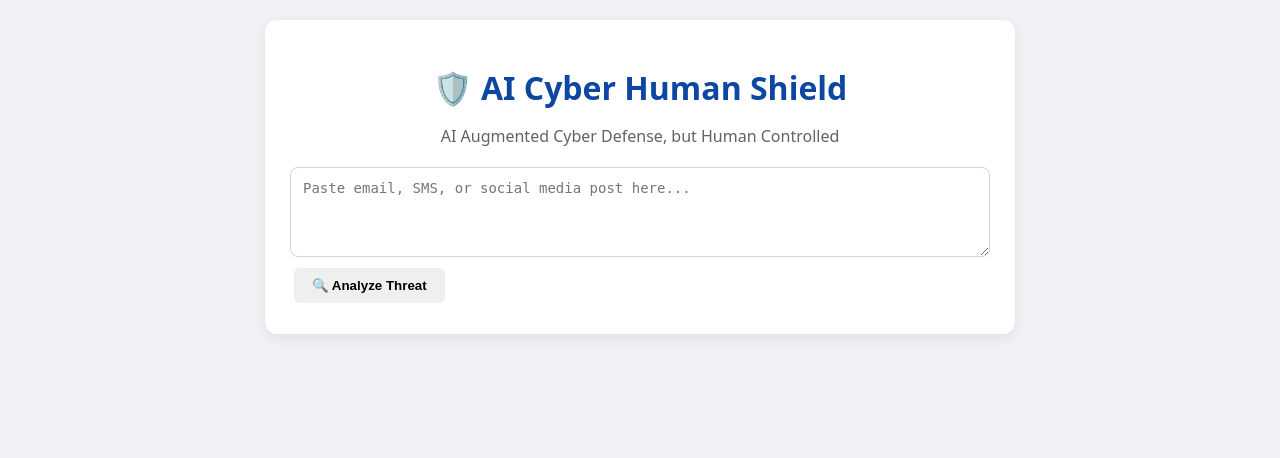
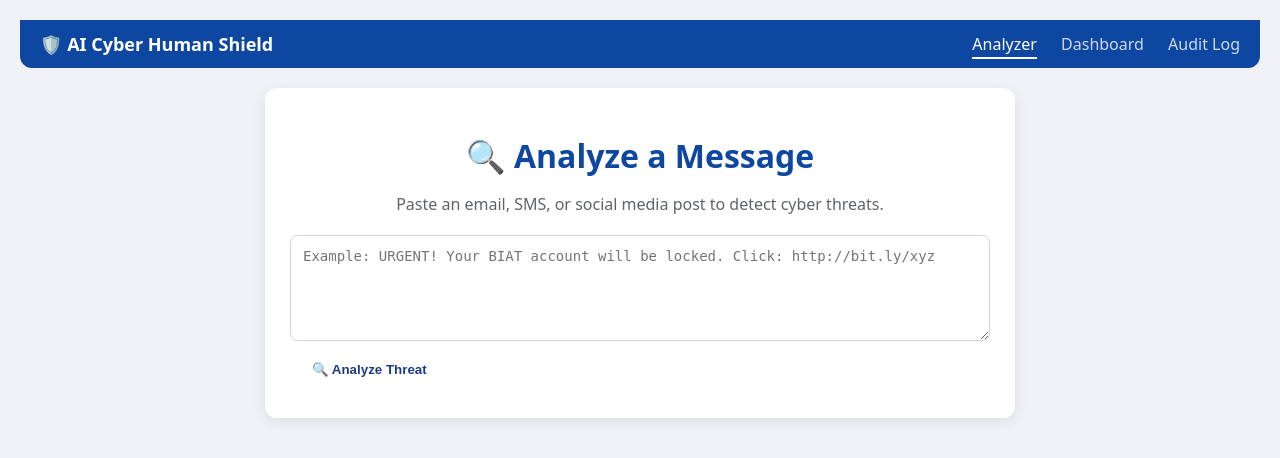
Before and after one commit to founounDhhibi/girlsFmm, a Flask app: page / in a window 1280 px wide. Shown: the top 458 px of the page. Run offline with Flask 3, Linux system fonts and the light colour scheme.

Commit message:
Update index template

```diff
--- a/templates/index.html
+++ b/templates/index.html
@@ -3,20 +3,31 @@
 <head>
     <meta charset="UTF-8">
     <meta name="viewport" content="width=device-width, initial-scale=1.0">
-    <title>AI Cyber Human Shield</title>
+    <title>Analyzer - AI Cyber Human Shield</title>
     <link rel="stylesheet" href="{{ url_for('static', filename='style.css') }}">
 </head>
 <body>
-    <div class="container">
-        <h1>🛡️ AI Cyber Human Shield</h1>
-        <p class="subtitle">AI Augmented Cyber Defense, but Human Controlled</p>
+    <!-- NAVIGATION BAR -->
+    <nav class="top-nav">
+        <div class="nav-brand">🛡️ AI Cyber Human Shield</div>
+        <div class="nav-links">
+            <a href="/" class="active">Analyzer</a>
+            <a href="/dashboard">Dashboard</a>
+            <a href="/audit-log">Audit Log</a>
+        </div>
+    </nav>
+
+    <!-- MAIN CONTENT -->
+    <main class="container">
+        <h1>🔍 Analyze a Message</h1>
+        <p class="subtitle">Paste an email, SMS, or social media post to detect cyber threats.</p>
 
         <form id="analysis-form">
-            <textarea id="message-input" placeholder="Paste email, SMS, or social media post here..." rows="4"></textarea>
-            <button type="submit">🔍 Analyze Threat</button>
+            <textarea id="message-input" placeholder="Example: URGENT! Your BIAT account will be locked. Click: http://bit.ly/xyz" rows="5"></textarea>
+            <button type="submit" class="btn-primary">🔍 Analyze Threat</button>
         </form>
 
-        <div id="result-section" style="display:none;">
+        <div id="result-section" style="display:none; margin-top:20px;">
             <div class="card result-card">
                 <h3>📊 AI Analysis Result</h3>
                 <p><strong>Threat Type:</strong> <span id="res-threat"></span></p>
@@ -28,13 +39,14 @@
 
             <div class="human-controls">
                 <p>⚠️ AI proposes. <strong>You decide.</strong></p>
-                <input type="text" id="operator-name" placeholder="Operator Name">
+                <input type="text" id="operator-name" placeholder="Enter your operator name">
                 <button class="btn-approve" onclick="submitAction('approve')">✅ Approve</button>
                 <button class="btn-reject" onclick="submitAction('reject')">❌ Reject</button>
             </div>
             <p id="final-message" class="status-msg"></p>
         </div>
-    </div>
+    </main>
+
     <script src="{{ url_for('static', filename='js/main.js') }}"></script>
 </body>
 </html>
```
